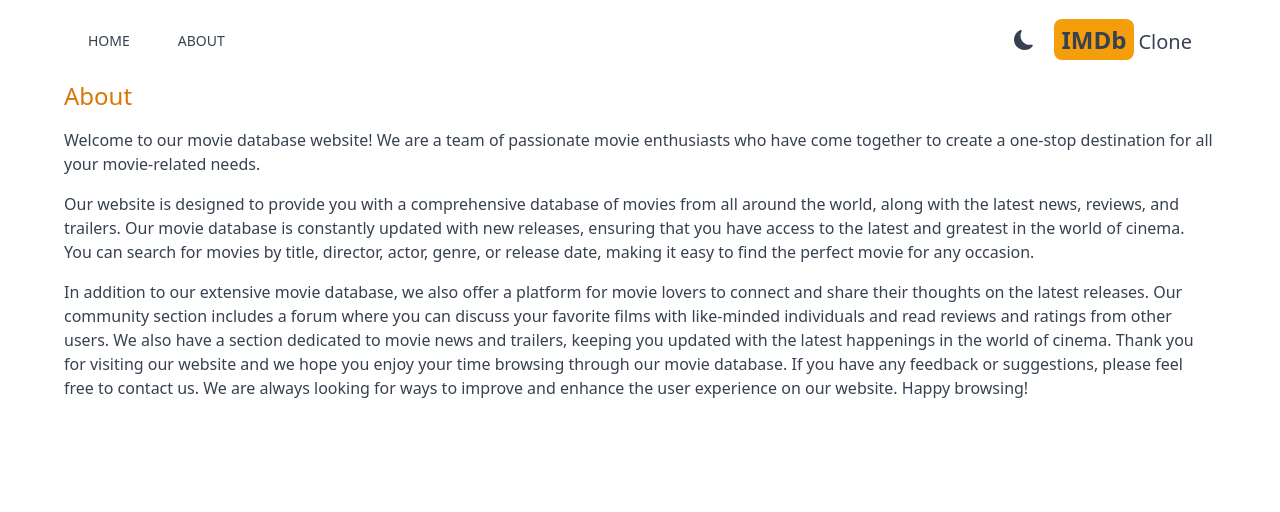
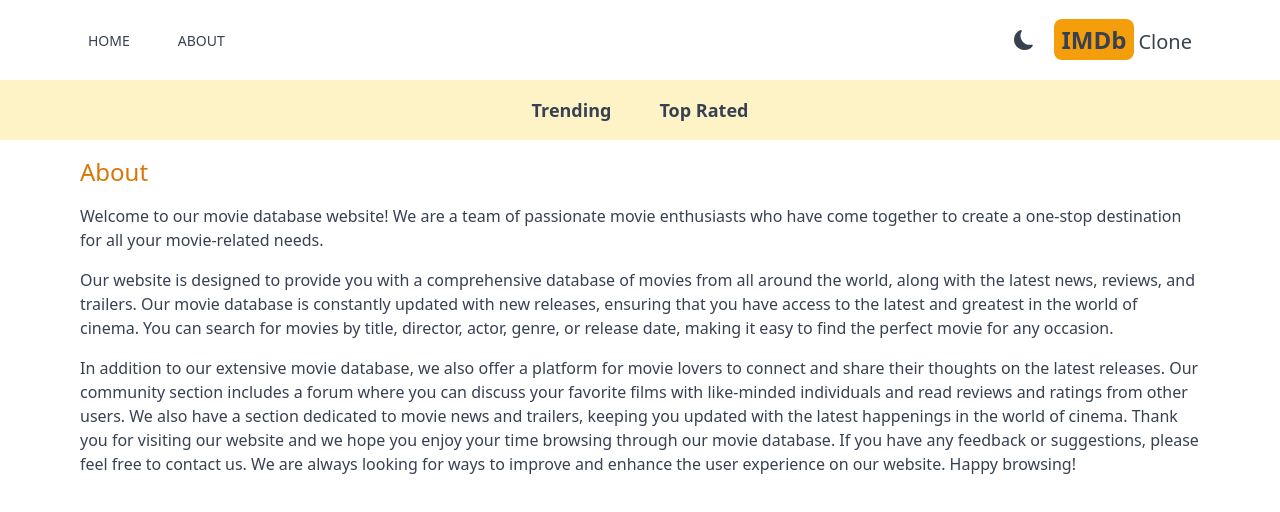
Before and after one commit to CelestialCoyote/imdb-clone, a Next.js app: page /about in a window 1280 px wide. Shown: the top 512 px of the page. Built offline with nearby package versions, Linux system fonts and the light colour scheme.

Commit message:
created NavBar and NavBarItem components

```diff
--- a/src/app/about/page.js
+++ b/src/app/about/page.js
@@ -1,7 +1,7 @@
 export default function About() {
 
 	return (
-		<div className='max-w-6xl mx-auto space-y-4'>
+		<div className='max-w-6xl mx-auto space-y-4 p-4'>
 			<h1 className='text-2xl font-medium text-amber-600'>
 				About
 			</h1>
--- a/src/app/layout.js
+++ b/src/app/layout.js
@@ -1,4 +1,5 @@
 import Header from '@/components/Header';
+import NavBar from '@/components/NavBar';
 import Providers from './Providers';
 import './globals.css';
 
@@ -10,6 +11,7 @@
 			<body>
 				<Providers>
 					<Header />
+					<NavBar />
 					{children}
 				</Providers>
 			</body>
--- /dev/null
+++ b/src/components/NavBar.js
@@ -0,0 +1,12 @@
+import NavBarItem from "./NavBarItem";
+
+
+export default function NavBar() {
+
+	return (
+		<div className="flex justify-center dark:bg-gray-600 bg-amber-100 lg:text-lg p-4">
+			<NavBarItem title="Trending" param="fetchTrending" />
+			<NavBarItem title="Top Rated" param="fetchTopRated" />
+		</div>
+	);
+};
--- /dev/null
+++ b/src/components/NavBarItem.js
@@ -0,0 +1,25 @@
+"use client";
+
+import Link from "next/link";
+import { useSearchParams } from "next/navigation";
+
+
+export default function NavBarItem({ title, param }) {
+	const searchParams = useSearchParams();
+	const genre = searchParams.get("genre");
+
+	return (
+		<div>
+			<Link
+				className={`m-4 hover:text-amber-600 font-semibold p-2 ${genre &&
+					genre === param &&
+					"underline underline-offset-8 decoration-4  decoration-amber-500 rounded-lg"
+					}`
+				}
+				href={`/?genre=${param}`}
+			>
+				{title}
+			</Link>
+		</div>
+	);
+};
```
Also changed, not shown: 2 other files (tests, documents, lock files or other folders).
